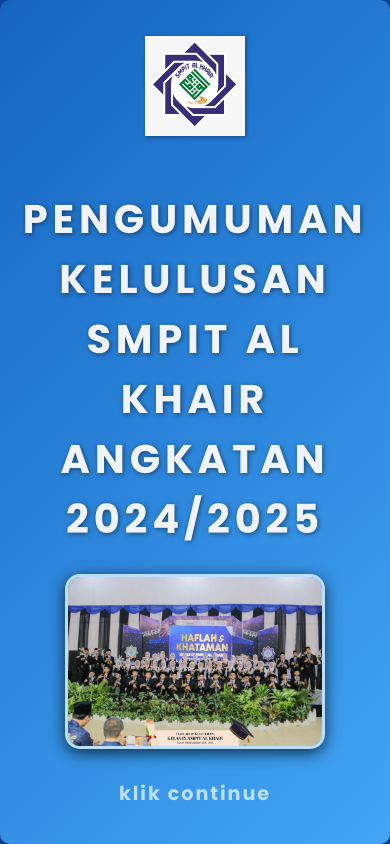
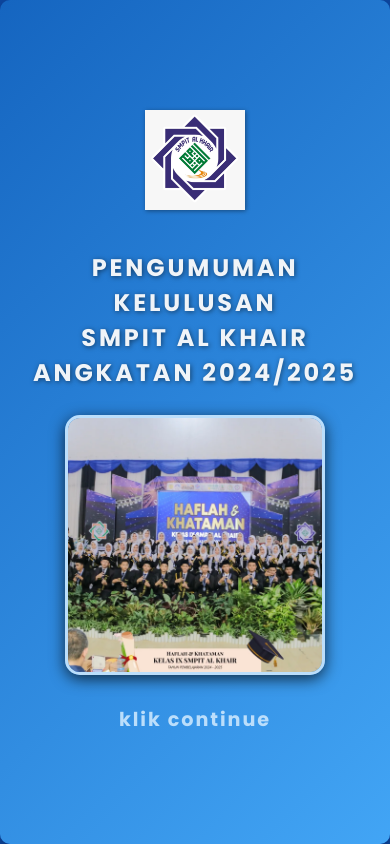
Before and after one commit to ZaySandy/Kelulusan-SMPIT, a plain HTML site: page index.html in a window 390 px wide. Drawn offline with Linux system fonts and the light colour scheme.

Commit message:
Update style.css

```diff
--- a/style.css
+++ b/style.css
@@ -189,3 +189,10 @@ body, html {
   0% {transform: translateY(0) rotate(0deg);}
   100% {transform: translateY(150vh) rotate(360deg);}
 }
+
+
+@media only screen and (max-width: 600px) {
+  #page2 h1 {
+    font-size: 1.5rem;
+  }
+}
```
